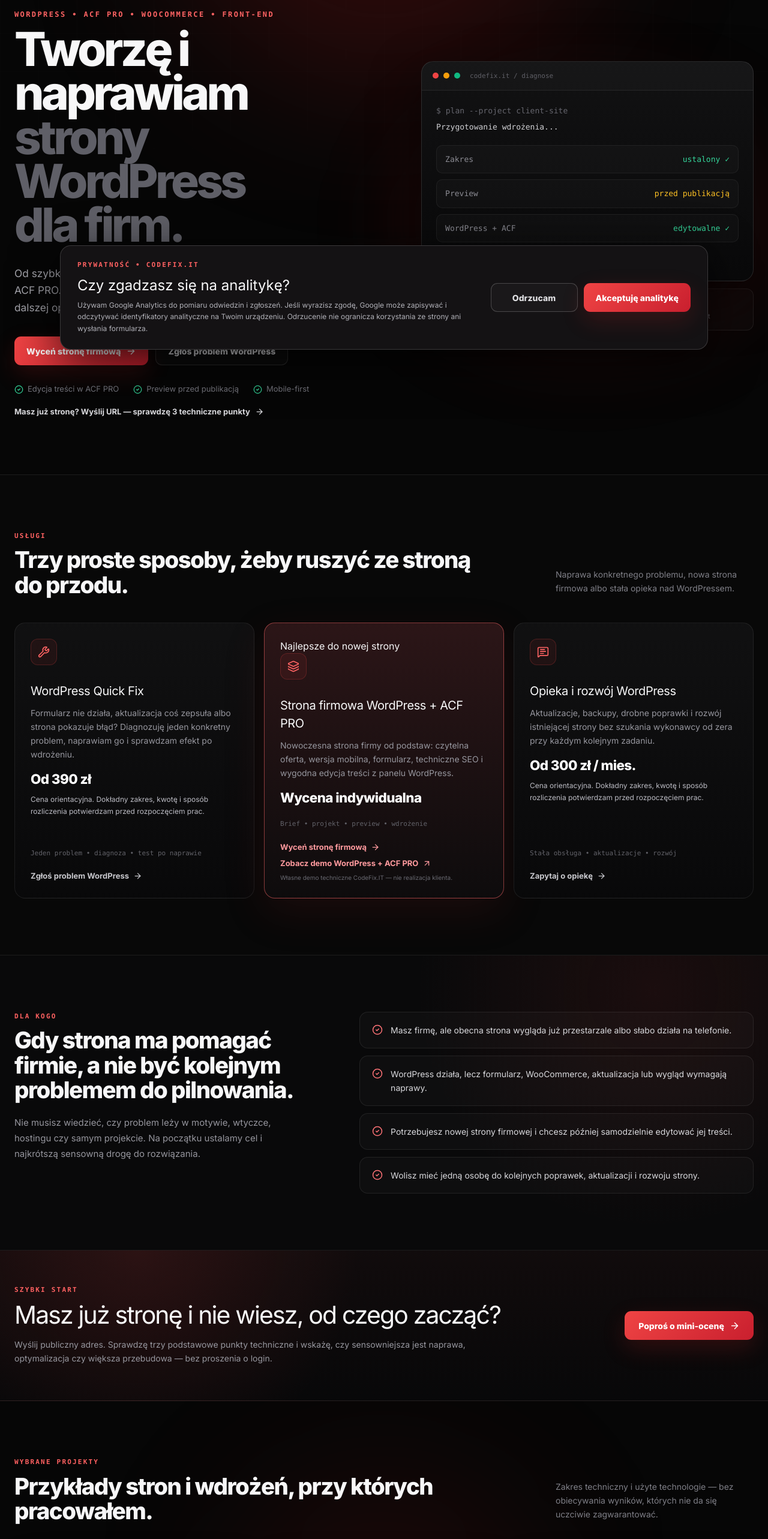
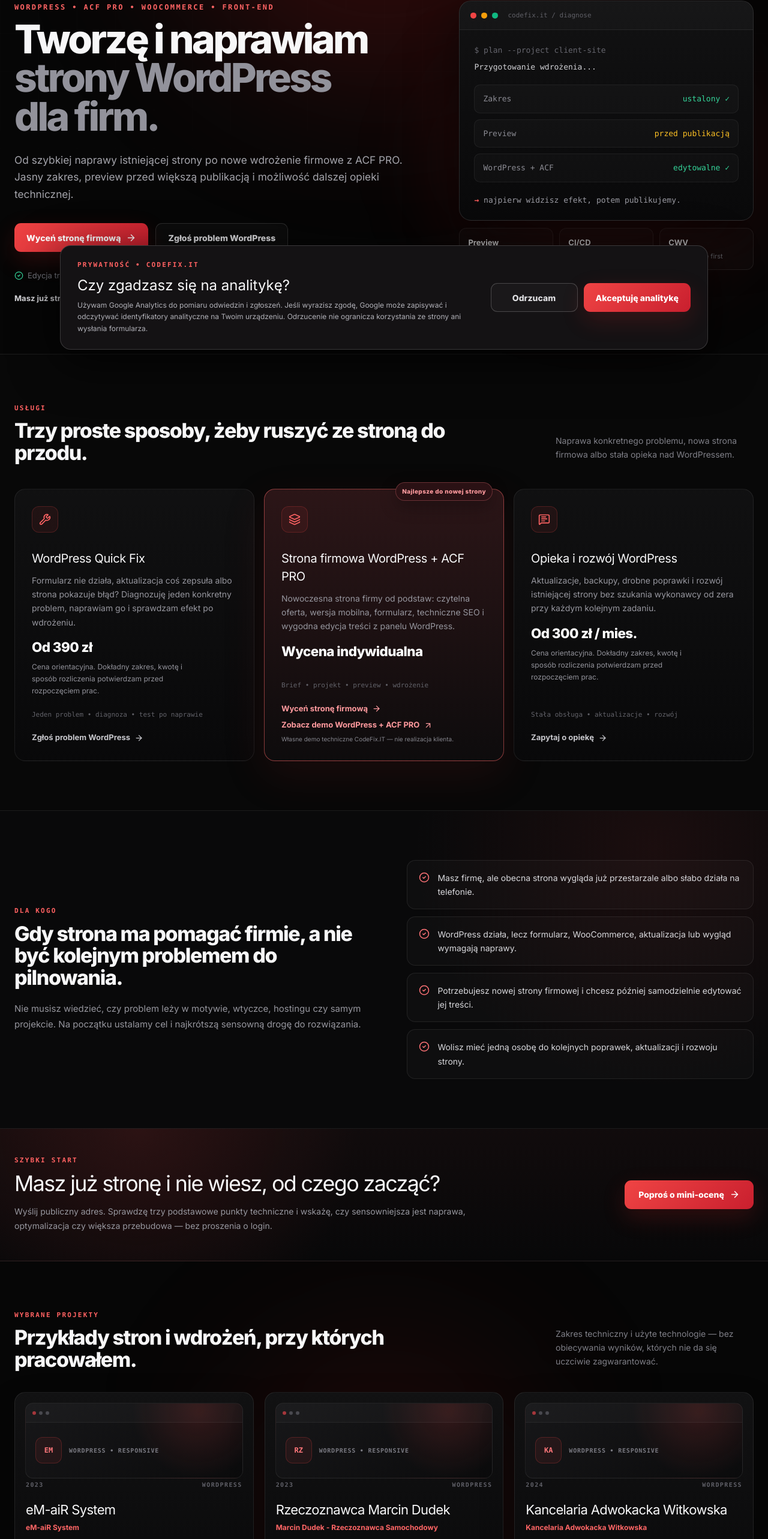
Before and after one commit to wwwCodeFixIT/CodeFix.IT---Portfolio-Short, a React (Vite) app: page / in a window 1280 px wide. Shown: the part 201-2767 px from the top of the page at 60% size. Built offline with nearby package versions, Linux system fonts and the light colour scheme.

Commit message:
style(ui): tighten desktop rhythm and improve project FAQ contact readability

```diff
--- a/src/pages/HomepageV1.v3.css
+++ b/src/pages/HomepageV1.v3.css
@@ -1047,3 +1047,304 @@
   font-size: 10px;
   line-height: 1.5;
 }
+
+
+/* Live screenshot polish — tighter hierarchy, clearer proof and less dead space. */
+.cf-nav-cta {
+  min-height: 42px;
+  padding-inline: 20px;
+}
+.cf-hero {
+  min-height: 620px;
+  grid-template-columns: minmax(0, 1.16fr) minmax(390px, .84fr);
+  gap: clamp(44px, 5vw, 68px);
+  padding-block: 72px 82px;
+}
+.cf-title {
+  max-width: 820px;
+  font-size: clamp(54px, 5.15vw, 80px);
+  line-height: .98;
+  letter-spacing: -.055em;
+  text-wrap: pretty;
+}
+.cf-title-muted {
+  color: #92929b;
+}
+.cf-lead {
+  max-width: 720px;
+  margin-top: 26px;
+}
+.cf-terminal-wrap {
+  width: min(100%, 520px);
+  justify-self: end;
+}
+.cf-terminal-result {
+  color: #9a9aa2;
+}
+.cf-section {
+  padding-block: 82px;
+}
+.cf-section-heading {
+  max-width: 820px;
+  font-size: clamp(32px, 2.65vw, 43px);
+}
+.cf-service-card {
+  min-height: 320px;
+  padding: 28px;
+}
+.cf-service-card-featured {
+  overflow: visible;
+}
+.cf-service-badge {
+  position: absolute;
+  z-index: 2;
+  top: -12px;
+  right: 18px;
+  padding: 7px 10px;
+  border: 1px solid rgba(255, 124, 128, .3);
+  border-radius: 999px;
+  background: #2a1114;
+  color: #ff9b9f;
+  font-size: 10px;
+  font-weight: 800;
+  letter-spacing: .04em;
+  box-shadow: 0 10px 28px rgba(0,0,0,.28);
+}
+.cf-service-card .cf-service-pricing-note {
+  max-width: 34ch;
+  color: #92929a;
+}
+.cf-service-proof small {
+  color: #85858d;
+}
+.cf-fit-layout {
+  grid-template-columns: minmax(0, 1fr) minmax(0, 1fr);
+  gap: clamp(44px, 6vw, 78px);
+  align-items: center;
+}
+.cf-fit-copy .cf-section-heading {
+  max-width: 620px;
+}
+.cf-fit-list li {
+  padding: 17px 19px;
+}
+.cf-revenue-strip-inner {
+  min-height: 220px;
+  padding-block: 44px;
+}
+.cf-revenue-strip-inner h2 {
+  max-width: 760px;
+  font-size: clamp(27px, 2.8vw, 40px);
+}
+.cf-projects-grid {
+  gap: 18px;
+  margin-top: 36px;
+}
+.cf-project-card {
+  min-height: 430px;
+  padding: 18px;
+}
+.cf-project-preview {
+  overflow: hidden;
+  height: 126px;
+  margin: -1px -1px 4px;
+  border: 1px solid rgba(255,255,255,.08);
+  border-radius: 13px;
+  background:
+    radial-gradient(circle at 80% 10%, rgba(239,68,68,.16), transparent 36%),
+    linear-gradient(145deg, #171719, #0b0b0c);
+}
+.cf-project-preview-bar {
+  height: 32px;
+  display: flex;
+  align-items: center;
+  gap: 5px;
+  padding: 0 11px;
+  border-bottom: 1px solid rgba(255,255,255,.06);
+  background: rgba(255,255,255,.018);
+}
+.cf-project-preview-bar span {
+  width: 6px;
+  height: 6px;
+  border-radius: 50%;
+  background: #49494f;
+}
+.cf-project-preview-bar span:first-child { background: #a5363b; }
+.cf-project-preview-body {
+  min-height: 92px;
+  display: flex;
+  align-items: center;
+  gap: 12px;
+  padding: 16px;
+}
+.cf-project-preview-mark {
+  width: 44px;
+  height: 44px;
+  flex: 0 0 auto;
+  display: grid;
+  place-items: center;
+  border: 1px solid rgba(239,68,68,.24);
+  border-radius: 12px;
+  background: rgba(239,68,68,.08);
+  color: #ff777b;
+  font: 800 12px/1 ui-monospace, SFMono-Regular, Menlo, monospace;
+}
+.cf-project-preview-label {
+  color: #797981;
+  font: 650 10px/1.5 ui-monospace, SFMono-Regular, Menlo, monospace;
+  text-transform: uppercase;
+  letter-spacing: .08em;
+}
+.cf-project-card h3 {
+  margin-top: 22px;
+}
+.cf-project-description {
+  margin-top: 14px;
+}
+.cf-project-tech {
+  margin-top: 16px;
+}
+.cf-why-layout,
+.cf-process-layout {
+  grid-template-columns: minmax(0, .95fr) minmax(0, 1.05fr);
+  gap: clamp(44px, 5vw, 64px);
+}
+.cf-why-intro .cf-section-heading,
+.cf-process-intro .cf-section-heading {
+  max-width: 570px;
+}
+.cf-faq-list {
+  display: grid;
+  gap: 10px;
+  margin-top: 34px;
+}
+.cf-faq-item {
+  border: 1px solid rgba(255,255,255,.08);
+  border-radius: 12px;
+  background: rgba(255,255,255,.018);
+  transition: border-color 160ms ease, background 160ms ease;
+}
+.cf-faq-item[open] {
+  border-color: rgba(239,68,68,.22);
+  background: rgba(255,255,255,.027);
+}
+.cf-faq-item summary {
+  min-height: 58px;
+  display: flex;
+  align-items: center;
+  justify-content: space-between;
+  gap: 20px;
+  padding: 0 18px;
+  color: #e2e2e5;
+  cursor: pointer;
+  list-style: none;
+  font-size: 14px;
+  font-weight: 720;
+}
+.cf-faq-item summary::-webkit-details-marker {
+  display: none;
+}
+.cf-faq-item summary svg {
+  flex: 0 0 auto;
+  color: #777780;
+  transition: transform 160ms ease, color 160ms ease;
+}
+.cf-faq-item[open] summary svg {
+  transform: rotate(180deg);
+  color: #ff7478;
+}
+.cf-faq-item p {
+  max-width: 900px;
+  margin: -2px 18px 18px;
+  padding-top: 15px;
+  border-top: 1px solid rgba(255,255,255,.055);
+  color: #9d9da5;
+  font-size: 13px;
+  line-height: 1.7;
+}
+.cf-contact-section {
+  padding-block: 94px;
+}
+.cf-contact-panel {
+  grid-template-columns: minmax(0, 1.05fr) minmax(390px, .95fr);
+  gap: clamp(42px, 5vw, 62px);
+  padding: clamp(38px, 4vw, 52px);
+}
+.cf-contact-copy h2 {
+  font-size: clamp(36px, 3.5vw, 52px);
+}
+.cf-lead-form label > span {
+  font-size: 12px;
+}
+.cf-lead-form input,
+.cf-lead-form select {
+  min-height: 50px;
+}
+.cf-lead-form textarea {
+  min-height: 138px;
+}
+.cf-contact-fallback,
+.cf-form-feedback {
+  font-size: 12px;
+}
+.cf-footer-inner {
+  color: #777780;
+}
+
+@media (max-width: 1100px) {
+  .cf-hero {
+    grid-template-columns: 1fr;
+    min-height: auto;
+  }
+  .cf-terminal-wrap {
+    justify-self: stretch;
+    width: min(100%, 680px);
+  }
+  .cf-services-grid {
+    grid-template-columns: repeat(2, minmax(0, 1fr));
+  }
+  .cf-service-card-featured {
+    grid-column: span 2;
+  }
+  .cf-contact-panel {
+    grid-template-columns: 1fr;
+  }
+}
+@media (max-width: 800px) {
+  .cf-section {
+    padding-block: 68px;
+  }
+  .cf-services-grid {
+    grid-template-columns: 1fr;
+  }
+  .cf-service-card-featured {
+    grid-column: auto;
+  }
+  .cf-fit-layout,
+  .cf-why-layout,
+  .cf-process-layout {
+    grid-template-columns: 1fr;
+  }
+  .cf-project-card {
+    min-height: 0;
+  }
+}
+@media (max-width: 640px) {
+  .cf-title {
+    font-size: clamp(44px, 13.5vw, 62px);
+    line-height: 1;
+  }
+  .cf-title-muted {
+    color: #a0a0a8;
+  }
+  .cf-contact-panel {
+    padding: 24px 20px;
+  }
+  .cf-faq-item summary {
+    min-height: 64px;
+    padding: 0 15px;
+  }
+  .cf-faq-item p {
+    margin-inline: 15px;
+  }
+}
```
